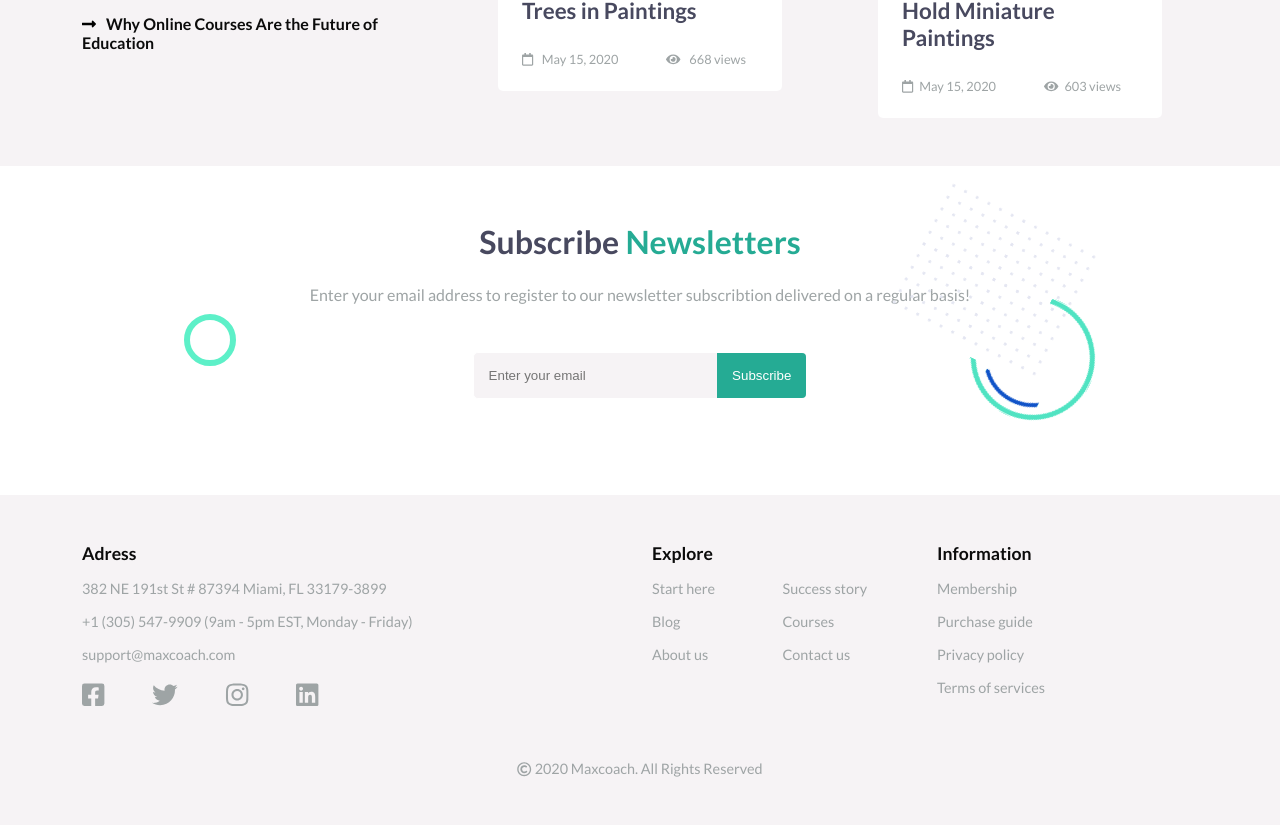
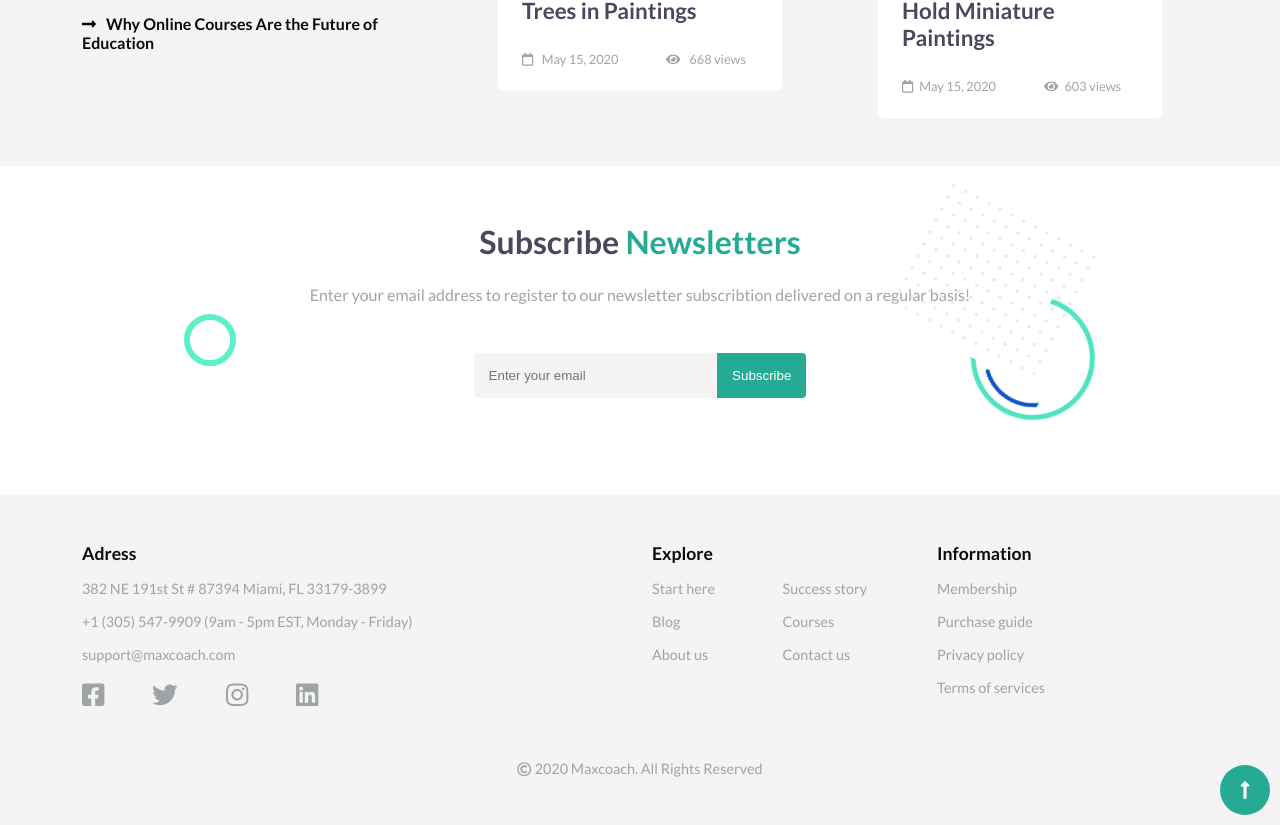
Before and after one commit to GianlucaBenassi/proj-html-vuejs, a Vue app: page / in a window 1280 px wide. Shown: the part 4652-5477 px from the top of the page. Built offline with nearby package versions, Linux system fonts and the light colour scheme.

Commit message:
TopAnchor layout + script

```diff
--- a/src/App.vue
+++ b/src/App.vue
@@ -136,4 +136,8 @@ export default {
 
 @import './assets/style/global.scss';
 
+#app {
+  position: relative;
+}
+
 </style>
--- a/src/assets/style/global.scss
+++ b/src/assets/style/global.scss
@@ -158,6 +158,10 @@ h1,h2,h3 {
     color: $mainGreen;
 }
 
+.bg-green {
+    background-color: $mainGreen;
+}
+
 .text-gunPowder {
     color: $gunPowder;
 }
--- a/src/components/commons/TopAnchor.vue
+++ b/src/components/commons/TopAnchor.vue
@@ -1,15 +1,33 @@
 <template>
-    <div>
-
+    <div @click="scroolToTop()" class="d-flex justify-content-center align-items-center top_anchor bg-green">
+        <i class="fas fa-long-arrow-alt-up"></i>
     </div>
 </template>
 
 <script>
 export default {
-    name: 'TopAnchor'
+    name: 'TopAnchor',
+    methods: {
+        scroolToTop() {
+            window.scrollTo({top: 0, behavior: 'smooth'});
+        }
+    }
 }
 </script>
 
 <style lang='scss' scoped>
 
+.top_anchor {
+    width: 50px;
+    height: 50px;
+    color: #fff;
+    font-size: 20px;
+    border-radius: 50%;
+    position: absolute;
+    bottom: 10px;
+    right: 10px;
+    z-index: 9998;
+    cursor: pointer;
+}
+
 </style>
```
